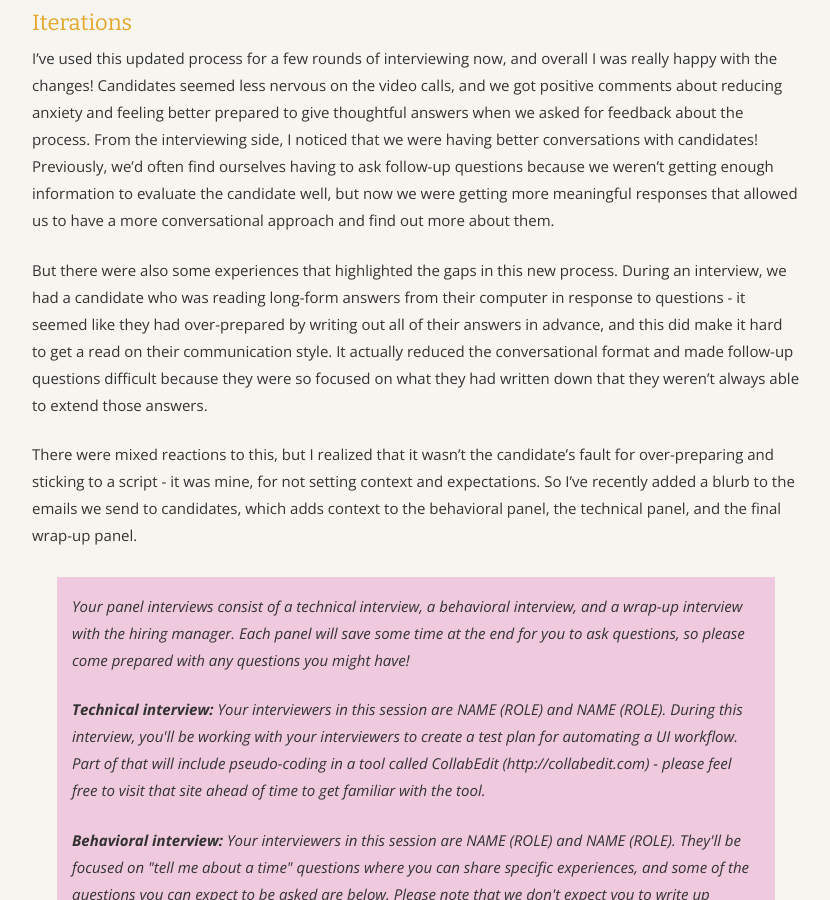
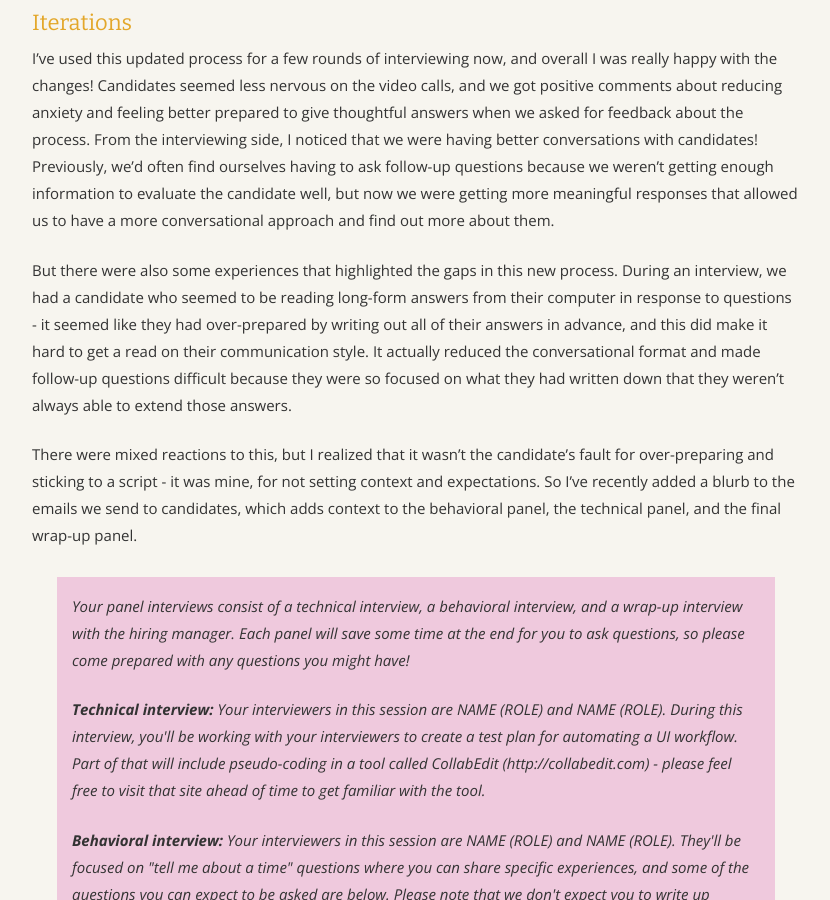
Before and after one commit to angelariggs/angelariggs.github.io, a Jekyll site: the page built from _posts/2022-01-21-updating-interview-process.md, in a window 1280 px wide and 900 px high, scrolled down 1901 px. Shown: the whole window, without its empty margins (224-1054 px from the left). Built offline with Jekyll 4.4.1, drawn with Linux system fonts in a browser that asks for light colours; comment, search, counter and statistics services are not loaded; some of the changed text lies outside the part shown.

Commit message:
updating title and some content to be clearer

```diff
--- a/_posts/2022-01-21-updating-interview-process.md
+++ b/_posts/2022-01-21-updating-interview-process.md
@@ -39,7 +39,7 @@ In conversations about the pros and cons and what the process might look like, I
 
 I’ve used this updated process for a few rounds of interviewing now, and overall I was really happy with the changes! Candidates seemed less nervous on the video calls, and we got positive comments about reducing anxiety and feeling better prepared to give thoughtful answers when we asked for feedback about the process. From the interviewing side, I noticed that we were having better conversations with candidates! Previously, we’d often find ourselves having to ask follow-up questions because we weren’t getting enough information to evaluate the candidate well, but now we were getting more meaningful responses that allowed us to have a more conversational approach and find out more about them.
 
-But there were also some experiences that highlighted the gaps in this new process. During an interview, we had a candidate who was reading long-form answers from their computer in response to questions - it seemed like they had over-prepared by writing out all of their answers in advance, and this did make it hard to get a read on their communication style. It actually reduced the conversational format and made follow-up questions difficult because they were so focused on what they had written down that they weren’t always able to extend those answers.
+But there were also some experiences that highlighted the gaps in this new process. During an interview, we had a candidate who seemed to be reading long-form answers from their computer in response to questions - it seemed like they had over-prepared by writing out all of their answers in advance, and this did make it hard to get a read on their communication style. It actually reduced the conversational format and made follow-up questions difficult because they were so focused on what they had written down that they weren’t always able to extend those answers.
 
 There were mixed reactions to this, but I realized that it wasn’t the candidate’s fault for over-preparing and sticking to a script - it was mine, for not setting context and expectations. So I’ve recently added a blurb to the emails we send to candidates, which adds context to the behavioral panel, the technical panel, and the final wrap-up panel.
 
```
Also changed, not shown: other parts of _posts/2022-01-21-updating-interview-process.md (+1 -1 lines).
